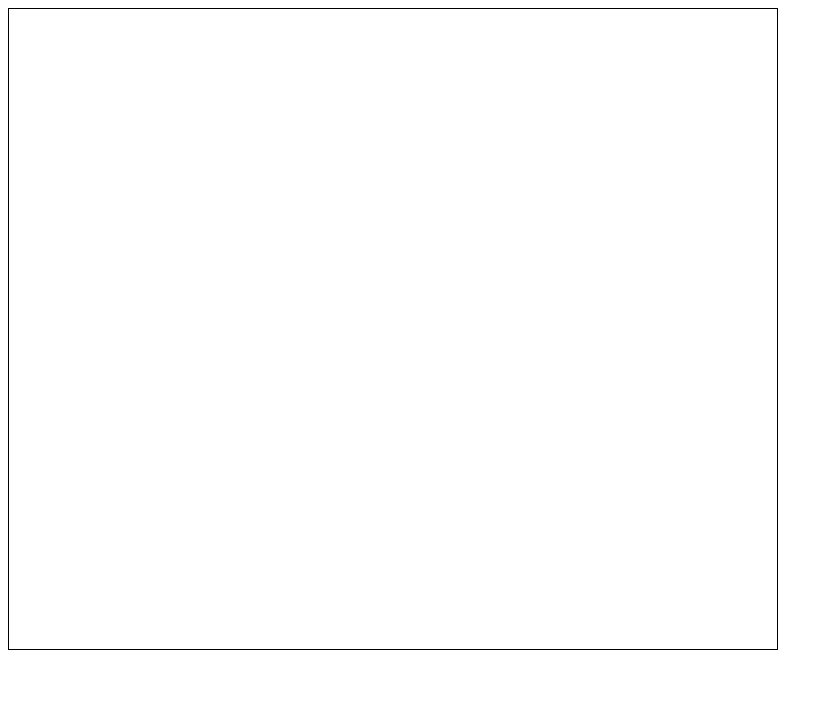
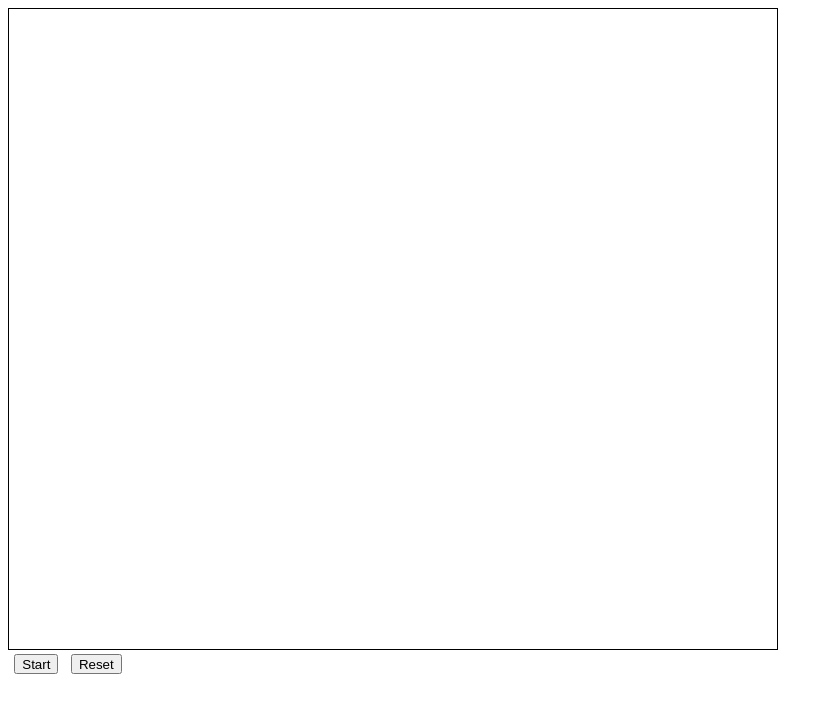
Before and after one commit to YerayDTC/Aventura-Vertical, a plain HTML site: page index.html in a window 1280 px wide. Shown: the whole page, without its empty margins (0-833 px from the left). Drawn offline with Linux system fonts and the light colour scheme; files that its build step writes are made by us from their sources.

Commit message:
estructura basica

```diff
--- /dev/null
+++ b/Css/style.css
@@ -0,0 +1,15 @@
+#canvas{
+    width: 60vw;
+    height: 80vh;
+    border: 1px black solid;
+}
+.button {
+    width: 120px;
+    height: 20px;
+    display: flex;
+    justify-content: space-around;
+}
+
+#star {
+    background-color: green;
+}
--- a/index.html
+++ b/index.html
@@ -10,5 +10,9 @@
     <div>
         <canvas id="canvas"></canvas>
     </div>
+    <div class="button">
+        <button id="start">Start</button>
+        <button id="reset">Reset</button>
+    </div>
 </body>
 </html>
--- a/style.css
+++ /dev/null
@@ -1,5 +0,0 @@
-#canvas{
-    width: 60vw;
-    height: 80vh;
-    border: 1px black solid;
-}
```
Also changed, not shown: Game/game.js (renamed from game.js), Game/player.js (renamed from player.js), Game/script.js (renamed from script.js), 2 other files.
